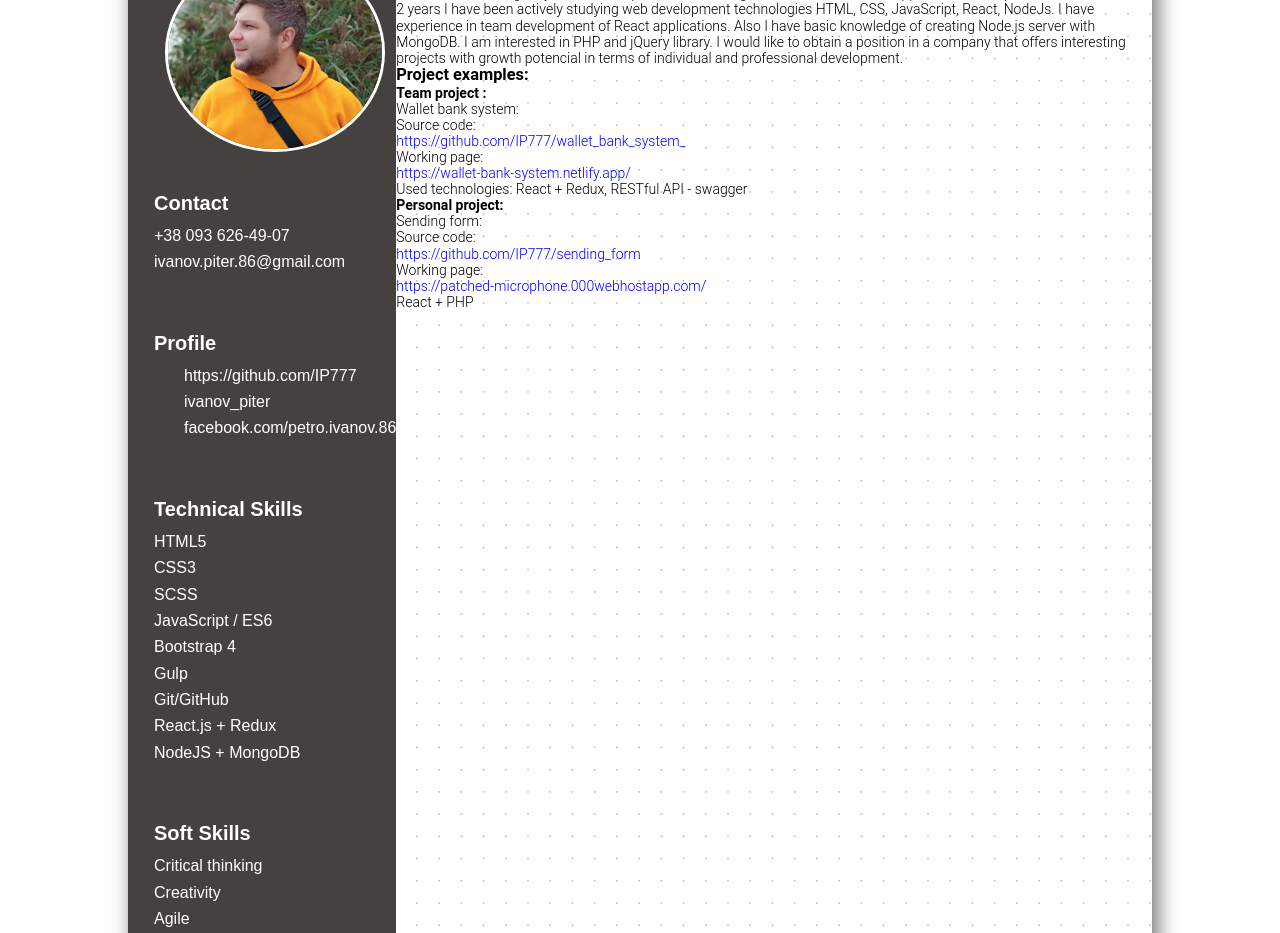
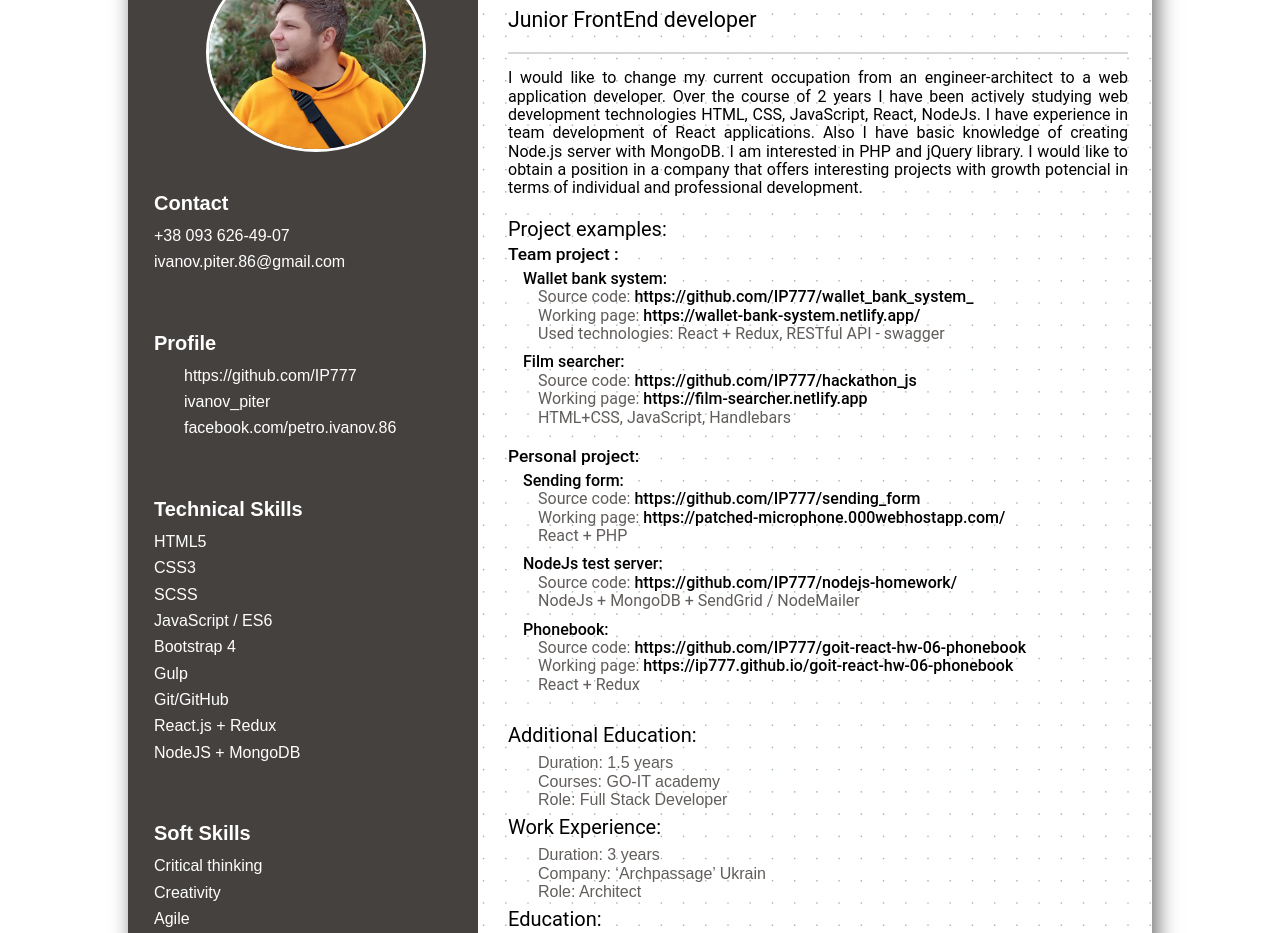
Before and after one commit to IP777/summary, a website: page src/index.html in a window 1280 px wide. Shown: the part 97-1030 px from the top of the page. Drawn offline with nearby package versions, Linux system fonts and the light colour scheme; files that its build step writes are made by us from their sources; files whose address does not match are found by name.

Commit message:
add content-2

```diff
--- a/package.json
+++ b/package.json
@@ -42,10 +42,11 @@
     "gulp-postcss": "^8.0.0",
     "gulp-rename": "^2.0.0",
     "gulp-rigger": "^0.5.8",
-    "gulp-sass": "^4.0.2",
+    "gulp-sass": "^4.1.0",
     "gulp-size": "^3.0.0",
     "gulp-sourcemaps": "^2.6.5",
     "gulp-uglify": "^3.0.2",
+    "node-sass": "^5.0.0",
     "require-dir": "^1.2.0",
     "usedcss": "^1.0.7"
   }
--- a/src/html/mainBlock.html
+++ /dev/null
@@ -1,70 +0,0 @@
-<div class="central_block">
-  <h2 class="head_text">Piter Ivanov</h2>
-  <h3 class="prof_text">Junior FrontEnd developer</h3>
-  <hr />
-  <div class="aboutMe">
-    I would like to change my current occupation from an engineer-architect to a
-    web application developer. Over the course of 2 years I have been actively
-    studying web development technologies HTML, CSS, JavaScript, React, NodeJs.
-    I have experience in team development of React applications. Also I have
-    basic knowledge of creating Node.js server with MongoDB. I am interested in
-    PHP and jQuery library. I would like to obtain a position in a company that
-    offers interesting projects with growth potencial in terms of individual and
-    professional development.
-  </div>
-  <div class="projectExample">
-    <h3 class="header_pe">Project examples:</h3>
-    <div>
-      <h4>Team project :</h4>
-      <ul>
-        <li>
-          <span>Wallet bank system:</span>
-          <ul>
-            <li>
-              <span>Source code:</span>
-              <a href="https://github.com/IP777/wallet_bank_system_">
-                https://github.com/IP777/wallet_bank_system_
-              </a>
-            </li>
-            <li>
-              <span>Working page:</span>
-              <a href="https://wallet-bank-system.netlify.app/">
-                https://wallet-bank-system.netlify.app/
-              </a>
-            </li>
-            <li>
-              <span
-                >Used technologies: React + Redux, RESTful API - swagger</span
-              >
-            </li>
-          </ul>
-        </li>
-      </ul>
-    </div>
-    <div>
-      <h4>Personal project:</h4>
-      <ul>
-        <li>
-          <span>Sending form:</span>
-          <ul>
-            <li>
-              <span>Source code:</span>
-              <a href="https://github.com/IP777/sending_form">
-                https://github.com/IP777/sending_form
-              </a>
-            </li>
-            <li>
-              <span>Working page:</span>
-              <a href="https://patched-microphone.000webhostapp.com/">
-                https://patched-microphone.000webhostapp.com/
-              </a>
-            </li>
-            <li>
-              <span>React + PHP</span>
-            </li>
-          </ul>
-        </li>
-      </ul>
-    </div>
-  </div>
-</div>
--- /dev/null
+++ b/src/html/mainBlock/additionEducation.html
@@ -0,0 +1,8 @@
+<div class="aewee_block">
+  <h3>Additional Education:</h3>
+  <ul class="aewee_list">
+    <li class="aewee_item">Duration: 1.5 years</li>
+    <li class="aewee_item">Courses: GO-IT academy</li>
+    <li class="aewee_item">Role: Full Stack Developer</li>
+  </ul>
+</div>
--- /dev/null
+++ b/src/html/mainBlock/education.html
@@ -0,0 +1,10 @@
+<div class="aewee_block">
+  <h3 class="aewee_heder">Education:</h3>
+  <ul class="aewee_list">
+    <li class="aewee_item">Duration: 6 years</li>
+    <li class="aewee_item">
+      University: National Academy of Art and Architecture
+    </li>
+    <li class="aewee_item">Role: Architect</li>
+  </ul>
+</div>
--- /dev/null
+++ b/src/html/mainBlock/mainBlock.html
@@ -0,0 +1,30 @@
+<div class="central_block">
+  <h2 class="head_text">Piter Ivanov</h2>
+  <h3 class="prof_text">Junior FrontEnd developer</h3>
+  <hr class="mainBlock_hr" />
+  <div class="aboutMe">
+    I would like to change my current occupation from an engineer-architect to a
+    web application developer. Over the course of 2 years I have been actively
+    studying web development technologies HTML, CSS, JavaScript, React, NodeJs.
+    I have experience in team development of React applications. Also I have
+    basic knowledge of creating Node.js server with MongoDB. I am interested in
+    PHP and jQuery library. I would like to obtain a position in a company that
+    offers interesting projects with growth potencial in terms of individual and
+    professional development.
+  </div>
+  <div class="projectExample">
+    <h3 class="header_pe">Project examples:</h3>
+    <div class="project_wrapper">
+      <!---->
+      //= teamProject.html
+      <!---->
+      //= personalProject.html
+      <!---->
+    </div>
+    //= additionEducation.html
+    <!---->
+    //= workExperience.html
+    <!---->
+    //= education.html
+  </div>
+</div>
--- /dev/null
+++ b/src/html/mainBlock/personalProject.html
@@ -0,0 +1,69 @@
+<div>
+  <h4 class="projectBlock_header">Personal project:</h4>
+  <ul>
+    <li class="project_item">
+      <p class="project_item_head">Sending form:</p>
+      <ul>
+        <li class="project_sub_item">
+          <p>
+            Source code:
+            <a href="https://github.com/IP777/sending_form">
+              https://github.com/IP777/sending_form
+            </a>
+          </p>
+        </li>
+        <li class="project_sub_item">
+          <p>
+            Working page:
+            <a href="https://patched-microphone.000webhostapp.com/">
+              https://patched-microphone.000webhostapp.com/
+            </a>
+          </p>
+        </li>
+        <li class="project_sub_item">
+          <p>React + PHP</p>
+        </li>
+      </ul>
+    </li>
+    <li class="project_item">
+      <p>NodeJs test server:</p>
+      <ul>
+        <li class="project_sub_item">
+          <p>
+            Source code:
+            <a href="https://github.com/IP777/nodejs-homework/">
+              https://github.com/IP777/nodejs-homework/
+            </a>
+          </p>
+        </li>
+        <li class="project_sub_item">
+          <p>NodeJs + MongoDB + SendGrid / NodeMailer</p>
+        </li>
+      </ul>
+    </li>
+    <li class="project_item">
+      <p>Phonebook:</p>
+      <ul>
+        <li class="project_sub_item">
+          <p>
+            Source code:
+            <a href="https://github.com/IP777/goit-react-hw-06-phonebook">
+              https://github.com/IP777/goit-react-hw-06-phonebook
+            </a>
+          </p>
+        </li>
+        <li class="project_sub_item">
+          <p>
+            Working page:
+            <a href="https://ip777.github.io/goit-react-hw-06-phonebook">
+              https://ip777.github.io/goit-react-hw-06-phonebook
+            </a>
+          </p>
+        </li>
+        <li class="project_sub_item">
+          <p>React + Redux</p>
+        </li>
+      </ul>
+    </li>
+  </ul>
+</div>
--- /dev/null
+++ b/src/html/mainBlock/teamProject.html
@@ -0,0 +1,53 @@
+<div class="projectBlock">
+  <h4 class="projectBlock_header">Team project :</h4>
+  <ul>
+    <li class="project_item">
+      <p>Wallet bank system:</p>
+      <ul>
+        <li class="project_sub_item">
+          <p>
+            Source code:
+            <a href="https://github.com/IP777/wallet_bank_system_">
+              https://github.com/IP777/wallet_bank_system_
+            </a>
+          </p>
+        </li>
+        <li class="project_sub_item">
+          <p>
+            Working page:
+            <a href="https://wallet-bank-system.netlify.app/">
+              https://wallet-bank-system.netlify.app/
+            </a>
+          </p>
+        </li>
+        <li class="project_sub_item">
+          <p>Used technologies: React + Redux, RESTful API - swagger</p>
+        </li>
+      </ul>
+    </li>
+    <li class="project_item">
+      <p>Film searcher:</p>
+      <ul>
+        <li class="project_sub_item">
+          <p>
+            Source code:
+            <a href="https://github.com/IP777/hackathon_js">
+              https://github.com/IP777/hackathon_js
+            </a>
+          </p>
+        </li>
+        <li class="project_sub_item">
+          <p>
+            Working page:
+            <a href="https://film-searcher.netlify.app ">
+              https://film-searcher.netlify.app
+            </a>
+          </p>
+        </li>
+        <li class="project_sub_item">
+          <p>HTML+CSS, JavaScript, Handlebars</p>
+        </li>
+      </ul>
+    </li>
+  </ul>
+</div>
--- /dev/null
+++ b/src/html/mainBlock/workExperience.html
@@ -0,0 +1,8 @@
+<div class="aewee_block">
+  <h3 class="aewee_heder">Work Experience:</h3>
+  <ul class="aewee_list">
+    <li class="aewee_item">Duration: 3 years</li>
+    <li class="aewee_item">Company: ‘Archpassage’ Ukrain</li>
+    <li class="aewee_item">Role: Architect</li>
+  </ul>
+</div>
--- a/src/index.html
+++ b/src/index.html
@@ -15,12 +15,11 @@
       <!--side bar-->
       //= html/sideBar.html
       <!-- main block-->
-      //= html/mainBlock.html
+      //= html/mainBlock/mainBlock.html
     </main>
 
     <!-- Сюда будет всталена ссылка на файл скриптов -->
     <!-- inject:js -->
     <!-- endinject -->
-    <div>123</div>
   </body>
 </html>
--- /dev/null
+++ b/src/sass/aewee_block.scss
@@ -0,0 +1,20 @@
+.aewee_block {
+  display: block;
+
+  h3 {
+    font-size: 15pt;
+    font-weight: 400;
+    margin-bottom: 7px;
+  }
+
+  ul {
+    margin-left: 30px;
+    margin-bottom: 7px;
+    font-family: $main-text;
+    color: $color-gray;
+
+    li {
+      font-size: 12pt;
+    }
+  }
+}
--- a/src/sass/chife.scss
+++ b/src/sass/chife.scss
@@ -1,4 +1,5 @@
 $main-text: Arial, sans-serif;
+$color-gray: #615d5b;
 
 .main_block {
   display: flex;
--- a/src/sass/main.scss
+++ b/src/sass/main.scss
@@ -2,9 +2,12 @@
  * Все паршалы импортировать в этот файл
  */
 
+@import 'base.scss';
+@import 'normalize.scss';
+@import 'My_normalize.scss';
 @import 'chife.scss';
-@import 'normalize.scss';
-@import 'base.scss';
+@import 'sideBar.scss';
 @import 'centralBlock.scss';
-@import 'My_normalize.scss';
-@import 'sideBar.scss';
+@import 'projectBlock.scss';
+@import 'mainBlock.scss';
+@import 'aewee_block.scss';
--- /dev/null
+++ b/src/sass/mainBlock.scss
@@ -0,0 +1,42 @@
+.central_block {
+  display: block;
+  margin-left: 30px;
+  width: 640px;
+}
+
+.head_text {
+  font-size: 33pt;
+  margin-top: 30px;
+  margin-bottom: 24px;
+}
+
+.prof_text {
+  font-size: 16pt;
+  margin-bottom: 20px;
+  font-weight: 400;
+}
+
+.mainBlock_hr {
+  border: 1px solid rgb(214, 214, 214);
+  margin-bottom: 15px;
+  margin-right: 20px;
+}
+
+.aboutMe {
+  font-size: 12pt;
+  font-weight: 400;
+  margin-bottom: 20px;
+  text-align: justify;
+  width: 620px;
+}
+.projectExample {
+  .header_pe {
+    font-size: 15pt;
+    font-weight: 400;
+    margin-bottom: 4px;
+  }
+
+  .project_wrapper {
+    margin-bottom: 30px;
+  }
+}
--- /dev/null
+++ b/src/sass/projectBlock.scss
@@ -0,0 +1,42 @@
+.projectBlock {
+  margin-bottom: 20px;
+}
+
+.projectBlock_header {
+  font-size: 13pt;
+  font-weight: 500;
+  margin-bottom: 5px;
+}
+
+.project_item {
+  margin-bottom: 10px;
+  font-size: 12pt;
+  font-weight: 400;
+
+  p {
+    margin-left: 15px;
+    font-weight: 500;
+  }
+
+  ul {
+    margin-left: 15px;
+  }
+}
+
+.project_sub_item {
+  p {
+    color: $color-gray;
+    font-weight: 400;
+
+    a {
+      display: inline;
+      font-weight: 500;
+      color: #000;
+      text-decoration: none;
+    }
+
+    a:hover {
+      color: rgb(146, 50, 50);
+    }
+  }
+}
```
Also changed, not shown: src/html/hello.html (deleted, +0 -1 lines), 1 other file.
